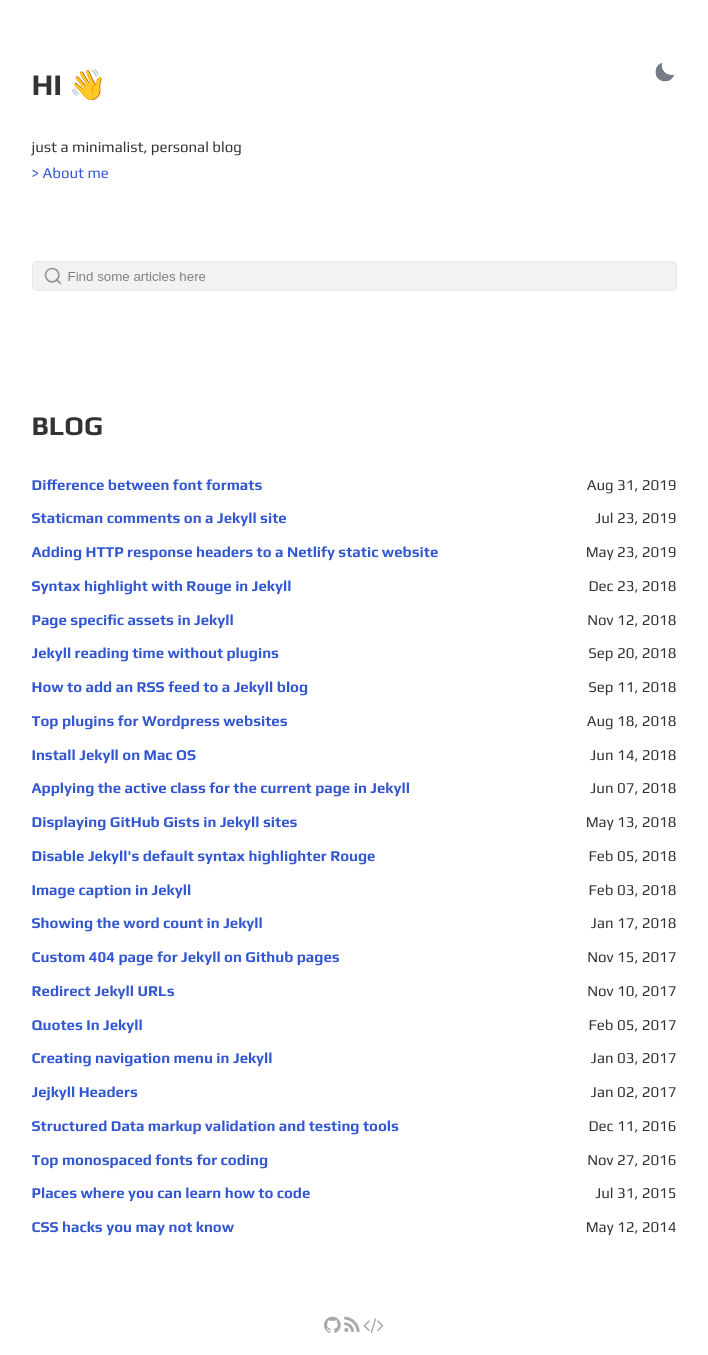
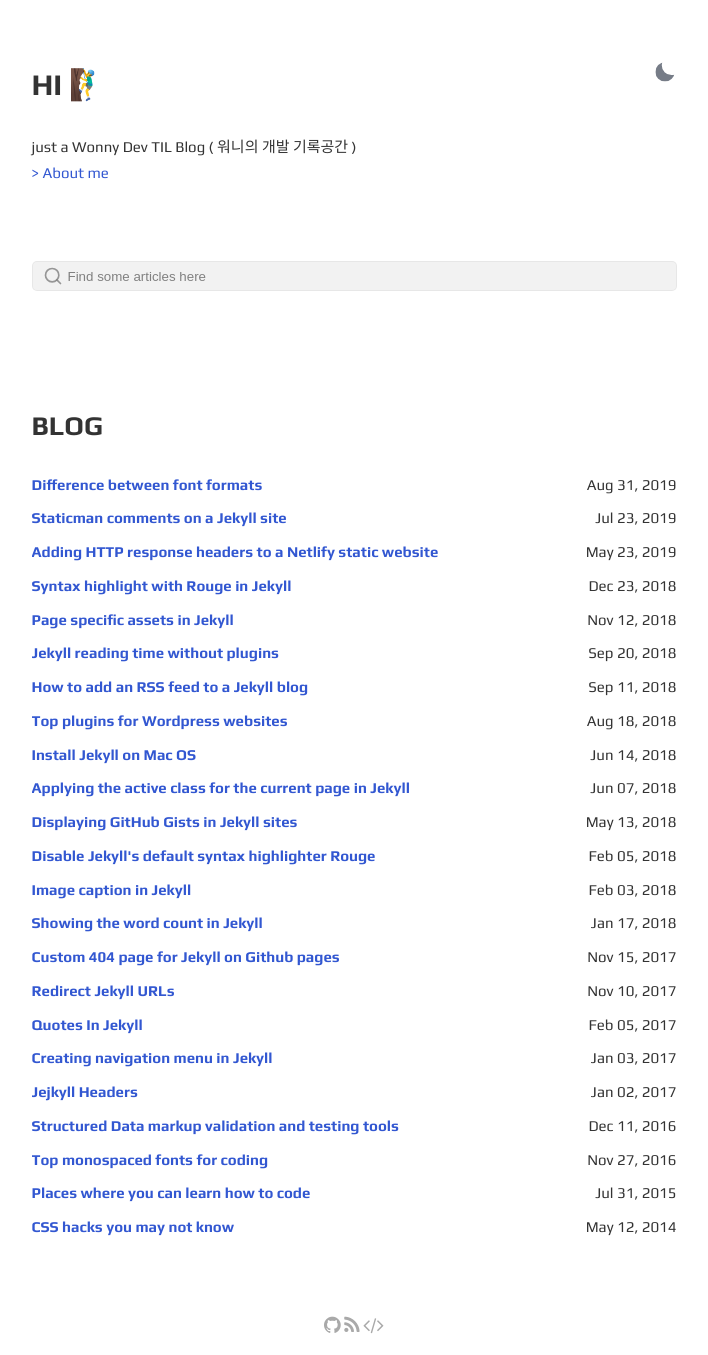
Before and after one commit to papa1945/papa1945.github.io, a Jekyll site: the page built from index.html, in a window 1280 px wide. Shown: the whole page, without its empty margins (286-994 px from the left). Built offline with Jekyll 4.4.1, drawn with Linux system fonts in a browser that asks for light colours.

Commit message:
첫번째 커밋

```diff
--- a/_config.yml
+++ b/_config.yml
@@ -1,8 +1,8 @@
-site: Gesko
-title: Gesko
-greetings: Hi 👋
+site: Wonny Blog
+title: Wonny Devlog
+greetings: Hi 🧗‍♂️
 description: >-
-  just a minimalist, personal blog
+  just a Wonny Dev TIL Blog ( 워니의 개발 기록공간 )
 lang: en-US
 timezone:  Europe/Rome
 repo: https://papa1945.github.io # site repo [optional]
@@ -10,13 +10,13 @@
 discus-identifier: powex # replace with your disqus shortname
 
 author:
-  name: gesko
+  name: Wonny
   bio: just a minimalist, personal blog
   userpicture:
   username: # general username
-  github: # github username
+  github: papa1945
   twitter: # twitter username
-  email: your-email@email.com # email adress
+  email: papa1945@gmail.com # email adress
 
 # Font Settings
 googlewebfonts: family=Play:wght@400;700&family=Source+Code+Pro:ital,wght@0,200;0,300;0,400;0,600;0,700;0,900;1,300;1,400;1,500;1,600;1,700;1,900
```
